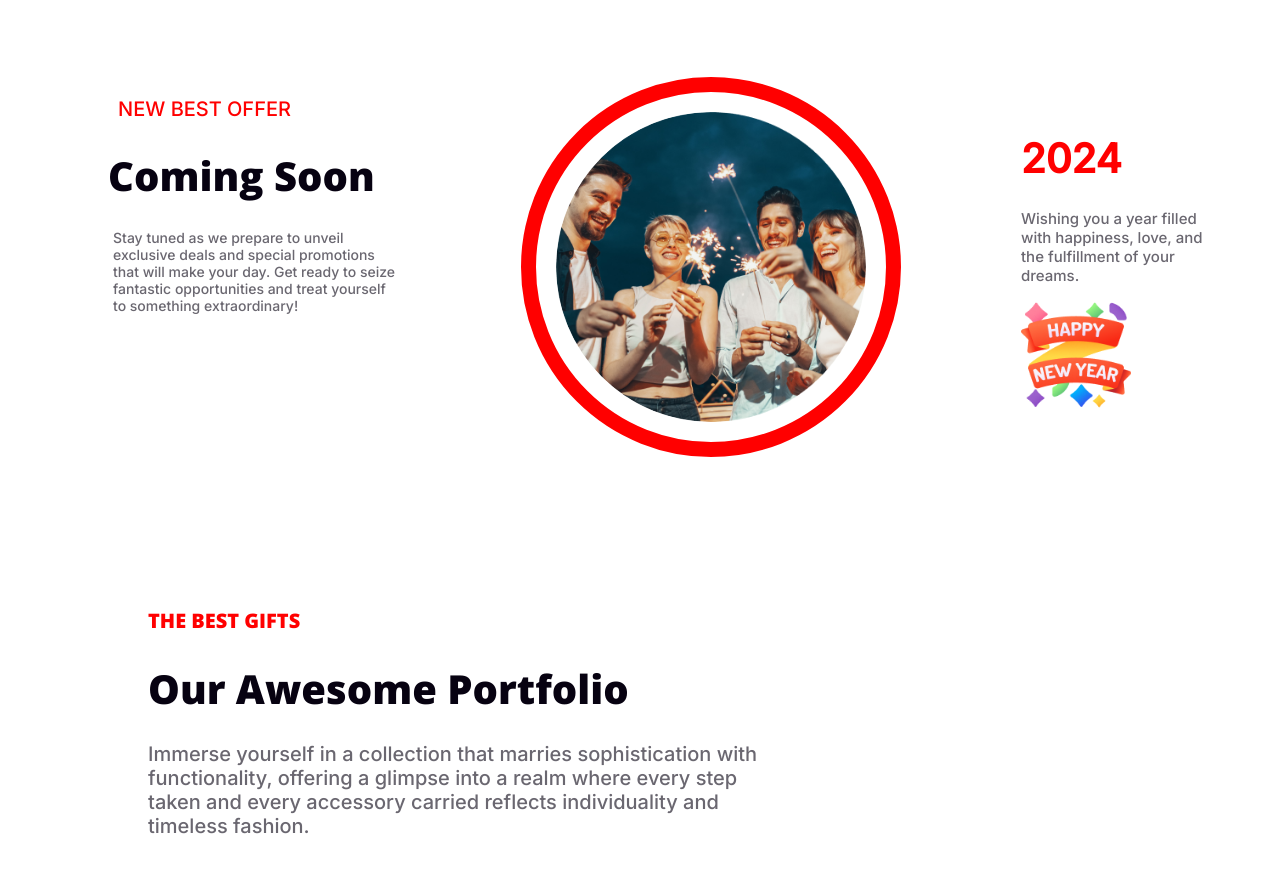
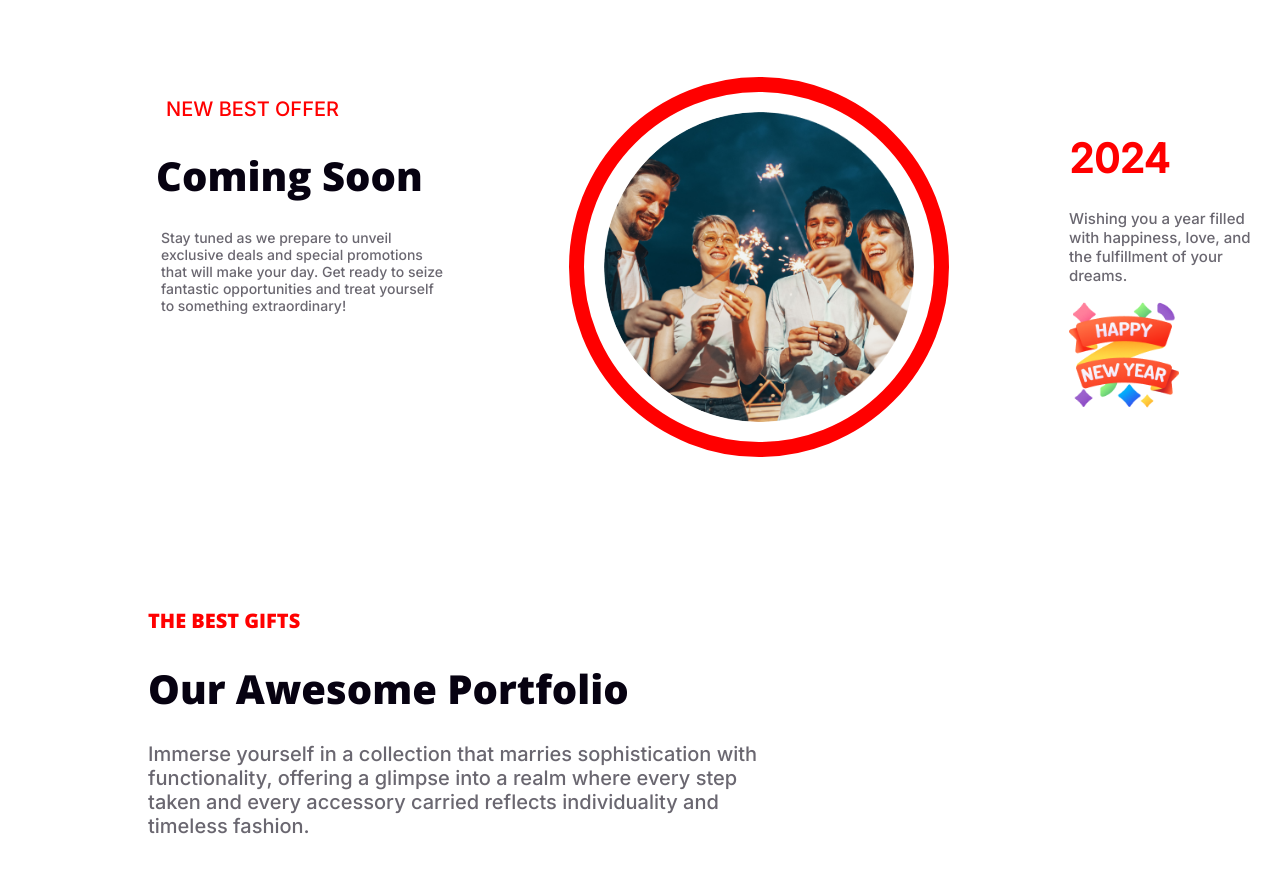
Before and after one commit to Ahmed-Tajreean/B9A1-New-Year-New-Mission, a plain HTML site: page index.html in a window 1280 px wide. Shown: the part 2061-2934 px from the top of the page. Drawn offline with nearby package versions, Linux system fonts and the light colour scheme.

Commit message:
final commit

```diff
--- a/styles/newmission.css
+++ b/styles/newmission.css
@@ -139,6 +139,7 @@ body {
 .div3-section {
     display: flex;
     margin-top: 80px;
+    margin-left: 48px;
 }
 
 .coming-soon-section {
```
